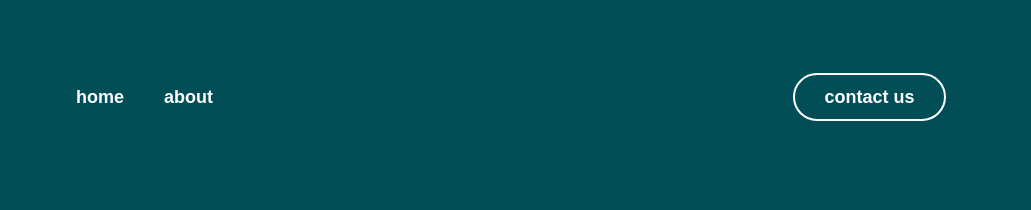
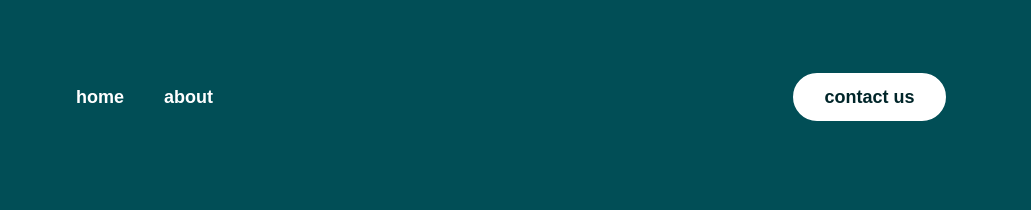
Before and after one commit to laurynasp-droid/perkaitusios-galvos, a plain HTML site: page contacts.html in a window 1280 px wide. In both pictures the pointer is over the link "contact us". Shown: the full height of the page, 249-1280 px from the left. Drawn offline with Linux system fonts and the light colour scheme.

Commit message:
PG-14: Add navigation hover effects

```diff
--- a/CSS/global.css
+++ b/CSS/global.css
@@ -53,3 +53,12 @@ body {
     justify-content: center;
     margin-left: auto;
 }
+
+.navigation .contact-link:hover {
+    background-color: var(--white);
+    color: var(--dark-green);
+}
+
+.navigation .links a:hover {
+    color: var(--light-coral);
+}
```
